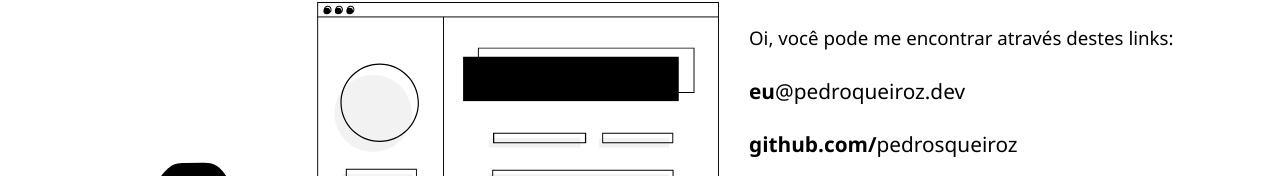
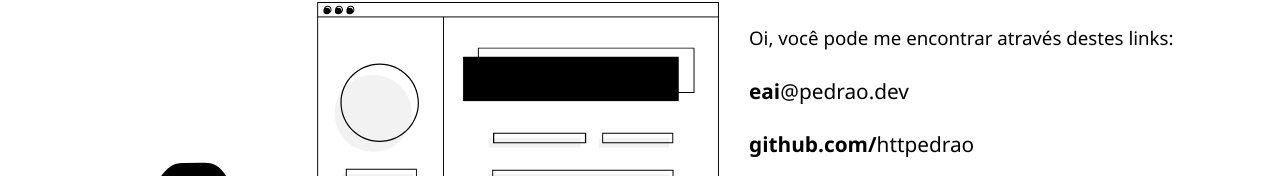
Before and after one commit to httpedrao/portfolio, a plain HTML site: page index.html in a window 1280 px wide. Shown: the part 1083-1259 px from the top of the page. Drawn offline with Linux system fonts and the light colour scheme.

Commit message:
Update index.html

```diff
--- a/index.html
+++ b/index.html
@@ -36,11 +36,11 @@
 
         <div class="col display__flex justify__center flex__column">
           <h3>Oi, você pode me encontrar através destes links:</h3>
-          <a href="mailto:eu@pedroqueiroz.dev" target="_blank"
-            ><strong>eu</strong>@pedroqueiroz.dev</a
+          <a href="mailto:eai@pedrao.dev" target="_blank"
+            ><strong>eai</strong>@pedrao.dev</a
           >
           <a href="https://github.com/httpedrao" target="_blank"
-            ><strong>github.com/</strong>pedrosqueiroz</a
+            ><strong>github.com/</strong>httpedrao</a
           >
           <a href="https://www.linkedin.com/in/pedrosqueiroz/" target="_blank"
             ><strong>linkedin.com/</strong>in/pedrosqueiroz</a
```
